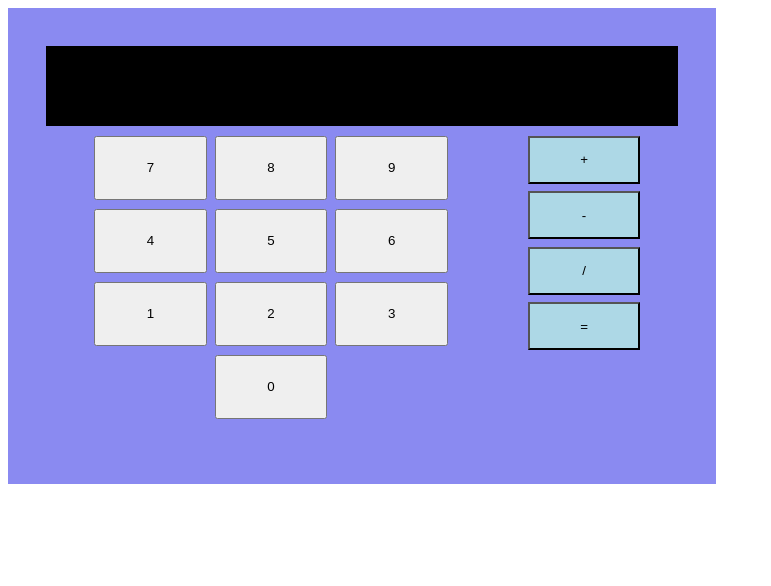
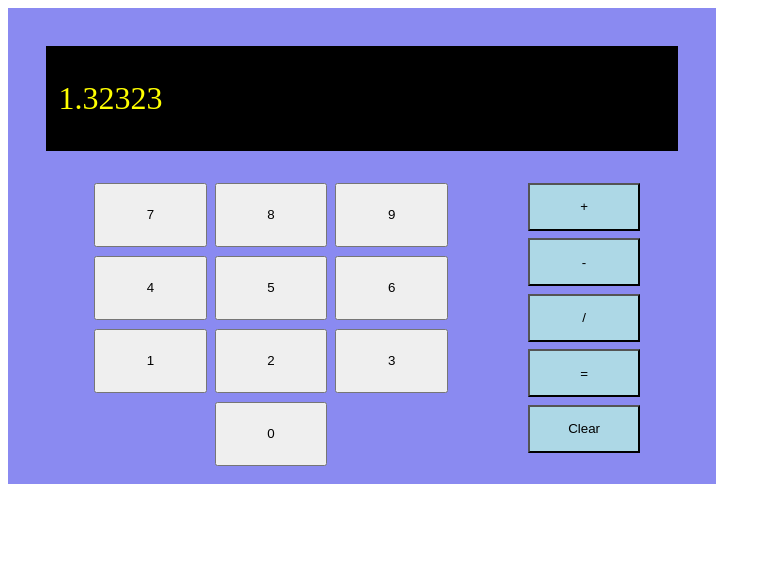
Before and after one commit to arturo9503/calculator, a plain HTML site: page index.html in a window 1280 px wide. Shown: the whole page, without its empty margins (0-771 px from the left). Drawn offline with Linux system fonts and the light colour scheme.

Commit message:
Modify calculator template

```diff
--- a/index.html
+++ b/index.html
@@ -10,8 +10,7 @@
 </head>
 <body>
     <div id="frame">
-        <div id="display">
-        </div>
+        <div id="display">1.32323</div>
         <div class="buttons">
             <div class="numbers">
                 <button class="number">7</button>
@@ -30,6 +29,7 @@
                 <button class="operator">-</button>
                 <button class="operator">/</button>
                 <button class="operator">=</button>
+                <button class="operator">Clear</button>
             </div>
         </div>
     </div>
--- a/styles.css
+++ b/styles.css
@@ -50,4 +50,9 @@
     margin-bottom: 10px;
     height: 20%;
     color: yellow;
+    display: flex;
+    align-items: center;
+    font-size: xx-large;
+    padding: 2%;
+    margin-bottom: 5%;
 }
```
